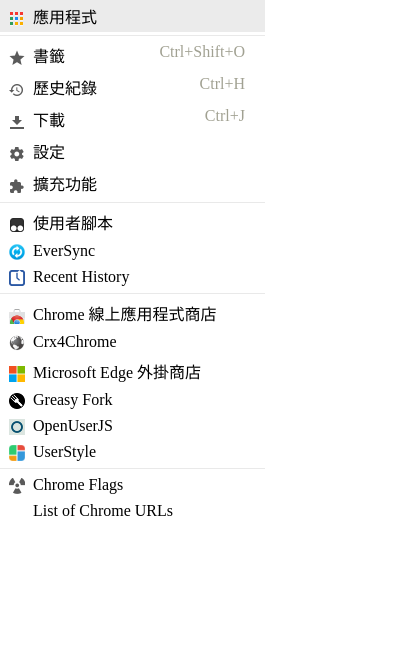
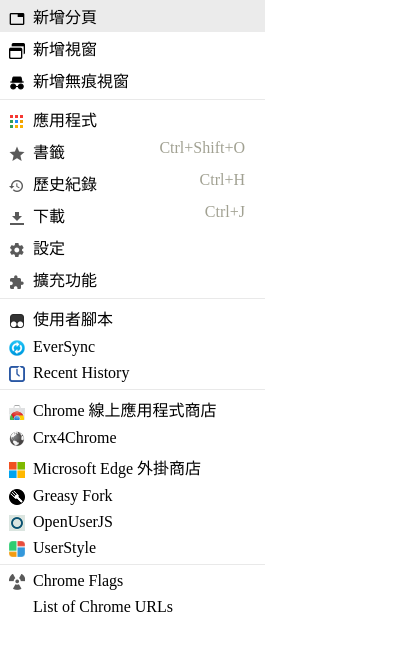
Before and after one commit to saviorxzero98/CrxShortcutButtons, a browser extension: page src/html/popup.html in a window 400 px wide. Drawn offline with Linux system fonts and the light colour scheme.

Commit message:
加入 開啟視窗、分頁、無痕視窗

```diff
--- a/src/html/popup.html
+++ b/src/html/popup.html
@@ -52,27 +52,30 @@
 	</head>
 	<body>
 		<ul>
-			<li data-href="chrome://apps/"><img src="/images/apps.png" />應用程式</li>
+			<li class="tab-item" data-href="chrome-extension://gmcbnnobghhikfgppamhnahinmdiehcc/index.html"><img src="/images/new-tab.png" />新增分頁</li>
+			<li class="window-item" data-href="chrome-extension://gmcbnnobghhikfgppamhnahinmdiehcc/index.html"><img src="/images/new-window.png" />新增視窗</li>
+			<li class="incognito-item" data-href="chrome://newtab"><img src="/images/incognito.png" />新增無痕視窗</li>
 			<li class="separator"></li>
-			<li data-href="chrome://bookmarks/"><span>Ctrl+Shift+O</span><img src="/images/bookmarks.png" />書籤</li>
-			<li data-href="chrome://history"><span>Ctrl+H</span><img src="/images/history.png" />歷史紀錄</li>
-			<li data-href="chrome://downloads/"><span>Ctrl+J</span><img src="/images/downloads.png" />下載</li>
-			<li data-href="chrome://settings"><img src="/images/settings.png" />設定</li>
-			<li data-href="chrome://extensions/"><img src="/images/extensions.png" />擴充功能</li>
+			<li class="tab-item" data-href="chrome://apps/"><img src="/images/apps.png" />應用程式</li>
+			<li class="tab-item" data-href="chrome://bookmarks/"><span>Ctrl+Shift+O</span><img src="/images/bookmarks.png" />書籤</li>
+			<li class="tab-item" data-href="chrome://history"><span>Ctrl+H</span><img src="/images/history.png" />歷史紀錄</li>
+			<li class="tab-item" data-href="chrome://downloads/"><span>Ctrl+J</span><img src="/images/downloads.png" />下載</li>
+			<li class="tab-item" data-href="chrome://settings"><img src="/images/settings.png" />設定</li>
+			<li class="tab-item" data-href="chrome://extensions/"><img src="/images/extensions.png" />擴充功能</li>
 			<li class="separator"></li>
-			<li data-href="chrome-extension://dhdgffkkebhmkfjojejmpbldmpobfkfo/options.html#url=&nav=dashboard"><img src="/images/userscript.png" />使用者腳本</li>
-			<li data-href="chrome-extension://iohcojnlgnfbmjfjfkbhahhmppcggdog/options.html#bookmarks"><img src="/images/bookmarks-sync.png" />EverSync</li>
-			<li data-href="chrome-extension://kphfbikgmkglklebnlckidkpijaljpia/history.html"><img src="/images/recent-history.png" />Recent History</li>
+			<li class="tab-item" data-href="chrome-extension://dhdgffkkebhmkfjojejmpbldmpobfkfo/options.html#url=&nav=dashboard"><img src="/images/userscript.png" />使用者腳本</li>
+			<li class="tab-item" data-href="chrome-extension://iohcojnlgnfbmjfjfkbhahhmppcggdog/options.html#bookmarks"><img src="/images/bookmarks-sync.png" />EverSync</li>
+			<li class="tab-item" data-href="chrome-extension://kphfbikgmkglklebnlckidkpijaljpia/history.html"><img src="/images/recent-history.png" />Recent History</li>
 			<li class="separator"></li>
-			<li data-href="https://chrome.google.com/webstore"><img src="/images/store.png" />Chrome 線上應用程式商店</li>
-			<li data-href="https://www.crx4chrome.com/"><img src="/images/store3.png" />Crx4Chrome</li>
-			<li data-href="https://microsoftedge.microsoft.com/addons/Microsoft-Edge-Extensions-Home"><image src="/images/microsoft.png" />Microsoft Edge 外掛商店</li>
-			<li data-href="https://greasyfork.org/zh-TW"><img src="/images/userscript-store.png" />Greasy Fork</li>
-			<li data-href="https://openuserjs.org/"><img src="/images/userscript-store2.png" />OpenUserJS</li>
-			<li data-href="https://userstyles.org/"><img src="/images/userstyle-store.png" />UserStyle</li>
+			<li class="tab-item" data-href="https://chrome.google.com/webstore"><img src="/images/store.png" />Chrome 線上應用程式商店</li>
+			<li class="tab-item" data-href="https://www.crx4chrome.com/"><img src="/images/store3.png" />Crx4Chrome</li>
+			<li class="tab-item" data-href="https://microsoftedge.microsoft.com/addons/Microsoft-Edge-Extensions-Home"><image src="/images/microsoft.png" />Microsoft Edge 外掛商店</li>
+			<li class="tab-item" data-href="https://greasyfork.org/zh-TW"><img src="/images/userscript-store.png" />Greasy Fork</li>
+			<li class="tab-item" data-href="https://openuserjs.org/"><img src="/images/userscript-store2.png" />OpenUserJS</li>
+			<li class="tab-item" data-href="https://userstyles.org/"><img src="/images/userstyle-store.png" />UserStyle</li>
 			<li class="separator"></li>
-			<li data-href="chrome://flags/"><img src="/images/flags.png" />Chrome Flags</li>
-			<li data-href="chrome://about/">List of Chrome URLs</li>
+			<li class="tab-item" data-href="chrome://flags/"><img src="/images/flags.png" />Chrome Flags</li>
+			<li class="tab-item" data-href="chrome://about/">List of Chrome URLs</li>
 		</ul>
 	</body>
 </html>
--- a/src/js/popup.js
+++ b/src/js/popup.js
@@ -1,10 +1,51 @@
 $(function()
 {
-	$('li').click(function()
-	{
-		if ($(this).data('href'))
-		{
-			chrome.tabs.create({ url: $(this).data('href') });
-		}
-	});
+    let openUrlInNewTab = (url) => {
+        chrome.tabs.create({
+            url: url ?? 'chrome://newtab/'
+        });
+    }
+
+    let openUrlInNewWindow = (url) => {
+        chrome.windows.create({
+            url: url ?? 'chrome://newtab/'
+        })
+    }
+
+    let openIncognitoWindow = (url) => {
+        chrome.windows.create({
+            url: url ?? 'chrome://newtab/',
+            incognito: true
+        })
+    }
+
+    $('.tab-item').click(function()
+    {
+        if ($(this).data('href'))
+        {
+            openUrlInNewTab($(this).data('href'));
+
+            window.close();
+        }
+    });
+
+    $('.window-item').click(function()
+    {
+        if ($(this).data('href'))
+        {
+            openUrlInNewWindow($(this).data('href'));
+
+            window.close();
+        }
+    });
+
+    $('.incognito-item').click(function()
+    {
+        if ($(this).data('href'))
+        {
+            openIncognitoWindow($(this).data('href'));
+
+            window.close();
+        }
+    });
 });
```
Also changed, not shown: src/images/incognito.png (added), src/images/new-tab.png (added), src/images/new-window.png (added), src/manifest.json, 1 other file.
